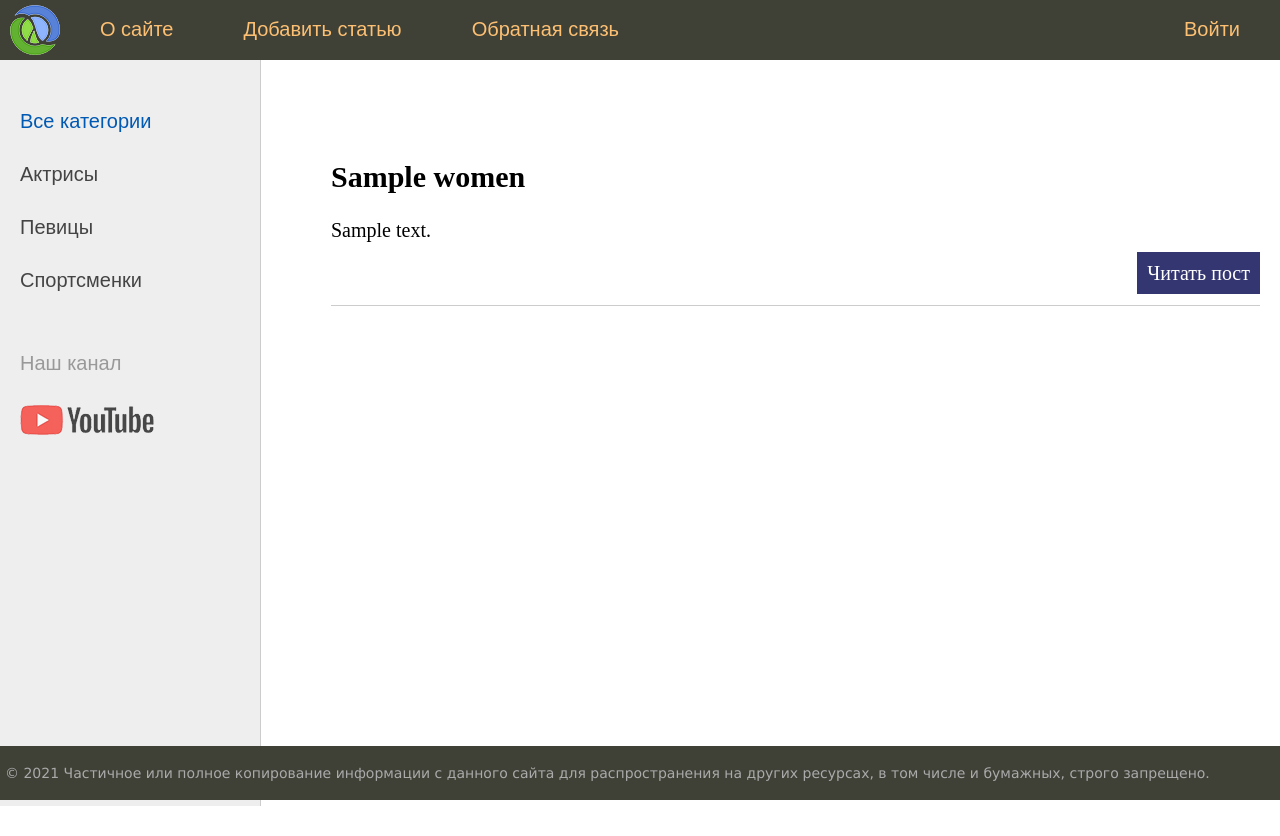
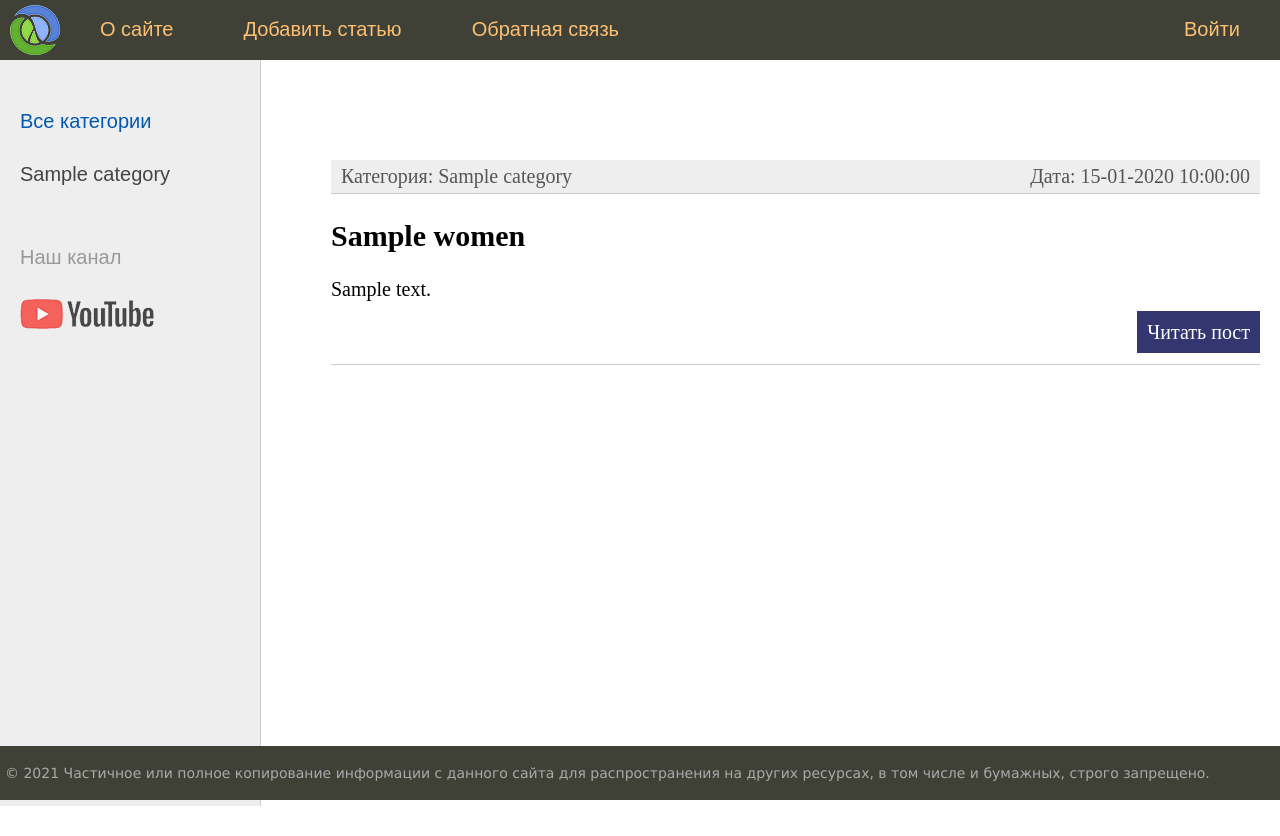
Before and after one commit to BrokenError/FirstDjango, a Django app: page / in a window 1280 px wide. Run offline with Django 4.2, Linux system fonts and the light colour scheme; tables that the repository leaves empty hold one stand-in row (values such as "Sample post").

Commit message:
Creating relationships between model via the class

```diff
--- a/mysite/women/models.py
+++ b/mysite/women/models.py
@@ -8,6 +8,7 @@ class Women(models.Model):
     time_create = models.DateTimeField(auto_now_add=True)
     time_update = models.DateTimeField(auto_now=True)
     is_published = models.BooleanField(default=True)
+    cat = models.ForeignKey('Category', on_delete=models.PROTECT, null=True)
 
 # можно почитать за поля и что они делают djbook.ru/rel3.0/ref/models/fields.html#charfield
 
@@ -17,4 +18,16 @@ class Women(models.Model):
 
     def get_absolute_url(self):
         return reverse('post', kwargs={'post_id': self.pk})
+
+
+class Category(models.Model):
+    name= models.CharField(max_length=100, db_index=True)
+
+
+    def __str__(self):
+        return self.name
+
+
+    def get_absolute_url(self):
+        return reverse('category', kwargs={'cat_id': self.pk})
 # Create your models here.
--- a/mysite/women/templates/women/base.html
+++ b/mysite/women/templates/women/base.html
@@ -33,10 +33,22 @@
 <!-- Sidebar слева -->
 	<td valign="top" class="left-chapters">
 	<ul id="leftchapters">
+{% if cat_selected == 0 %}
 		<li class="selected">Все категории</li>
-		<li><a href="#">Актрисы</a></li>
-		<li><a href="#">Певицы</a></li>
-		<li><a href="#">Спортсменки</a></li>
+{% else %}
+		<li><a href="{% url 'home' %}">Все категории</a></li>
+{% endif %}
+
+
+{% for c in cats %}
+	{% if c.pk == cat_selected %}
+		<li class="selected">{{c.name}}</li>
+	{% else %}
+		<li><a href="{{ c.get_absolute_url}}">{{c.name}}</a></li>
+	{% endif %}
+{% endfor %}
+
+
 		<li class="share">
 		<p>Наш канал</p>
 		<a class="share-yt" href="https://www.youtube.com/channel/UClJzWfGWuGJL2t-3dYKcHTA/playlists" target="_blank" rel="nofollow"></a>
--- a/mysite/women/templates/women/index.html
+++ b/mysite/women/templates/women/index.html
@@ -3,6 +3,12 @@
 {% block content %}
 <ul class="list-articles">
 	{% for p in posts %}
+		<li><div class="article-panel">
+			<p class="first">Категория: {{p.cat}}</p>
+			<p class="last">Дата: {{p.time_update|date:"d-m-Y H:i:s"}}</p>
+
+		</div></li>
+
 			<li><h2>{{p.title}}</h2>
 	{% autoescape on %}
 	{{p.content|linebreaks|truncatewords:50}}
--- a/mysite/women/urls.py
+++ b/mysite/women/urls.py
@@ -9,6 +9,7 @@ urlpatterns = [
     path('contact/', contact, name='contact'),
     path('login/', login, name='login'),
     path('post/<int:post_id>/', show_post, name='post'),
+    path('category/<int:cat_id>/', show_category, name='category'),
     # path('cats/<slug:catid>/', categories),
     # re_path(r'^archive/(?P<year>[0-9]{4})/', archive),
 ]
--- a/mysite/women/views.py
+++ b/mysite/women/views.py
@@ -1,4 +1,4 @@
-from django.http import HttpResponse, HttpResponseNotFound
+from django.http import HttpResponse, HttpResponseNotFound, Http404
 from django.shortcuts import render, redirect
 
 from .models import *
@@ -12,10 +12,13 @@ menu = [{'title': "О сайте", 'url_name': 'about'},
 
 def index(request):
     posts = Women.objects.all()
+    cats = Category.objects.all()
     context = {
         'posts': posts,
+        'cats': cats,
         'menu': menu,
-        'title': 'Главная страница'
+        'title': 'Главная страница',
+        'cat_selected': 0,
     }
     return render(request, 'women/index.html', context=context)
 
@@ -51,3 +54,21 @@ def pageNotFound(request, exception):
 
 def show_post(request, post_id):
     return HttpResponse(f"Отображение статьи с id = {post_id}")
+
+
+def show_category(request, cat_id):
+    posts = Women.objects.filter(cat_id=cat_id)
+    cats = Category.objects.all()
+
+    if len(posts) == 0:
+        raise Http404()
+
+    context = {
+        'posts': posts,
+        'cats': cats,
+        'menu': menu,
+        'title': 'Отображение по рубрикам',
+        'cat_selected': cat_id,
+    }
+
+    return render(request, 'women/index.html', context=context)
```
Also changed, not shown: mysite/women/migrations/0002_category_women_cat.py (added).
